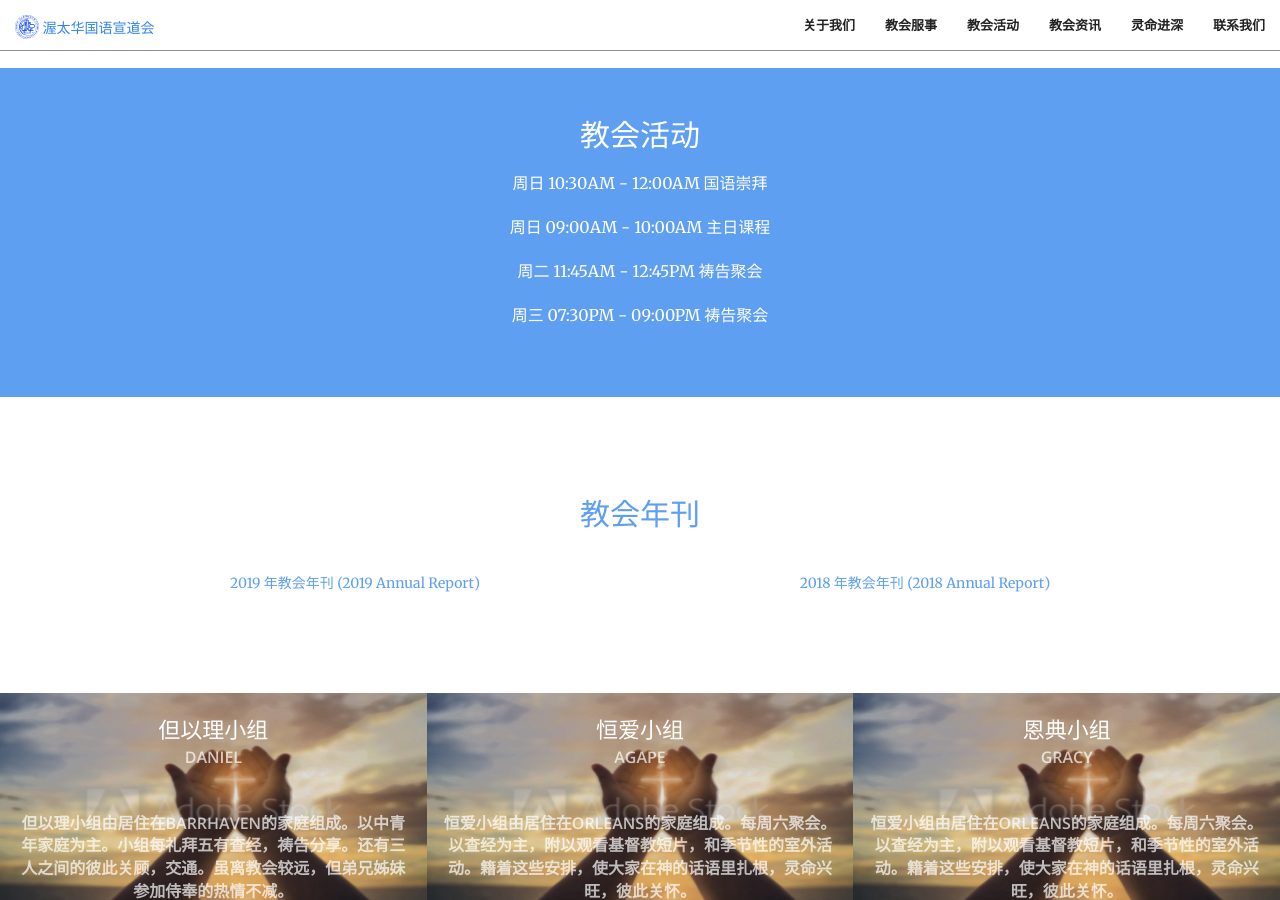
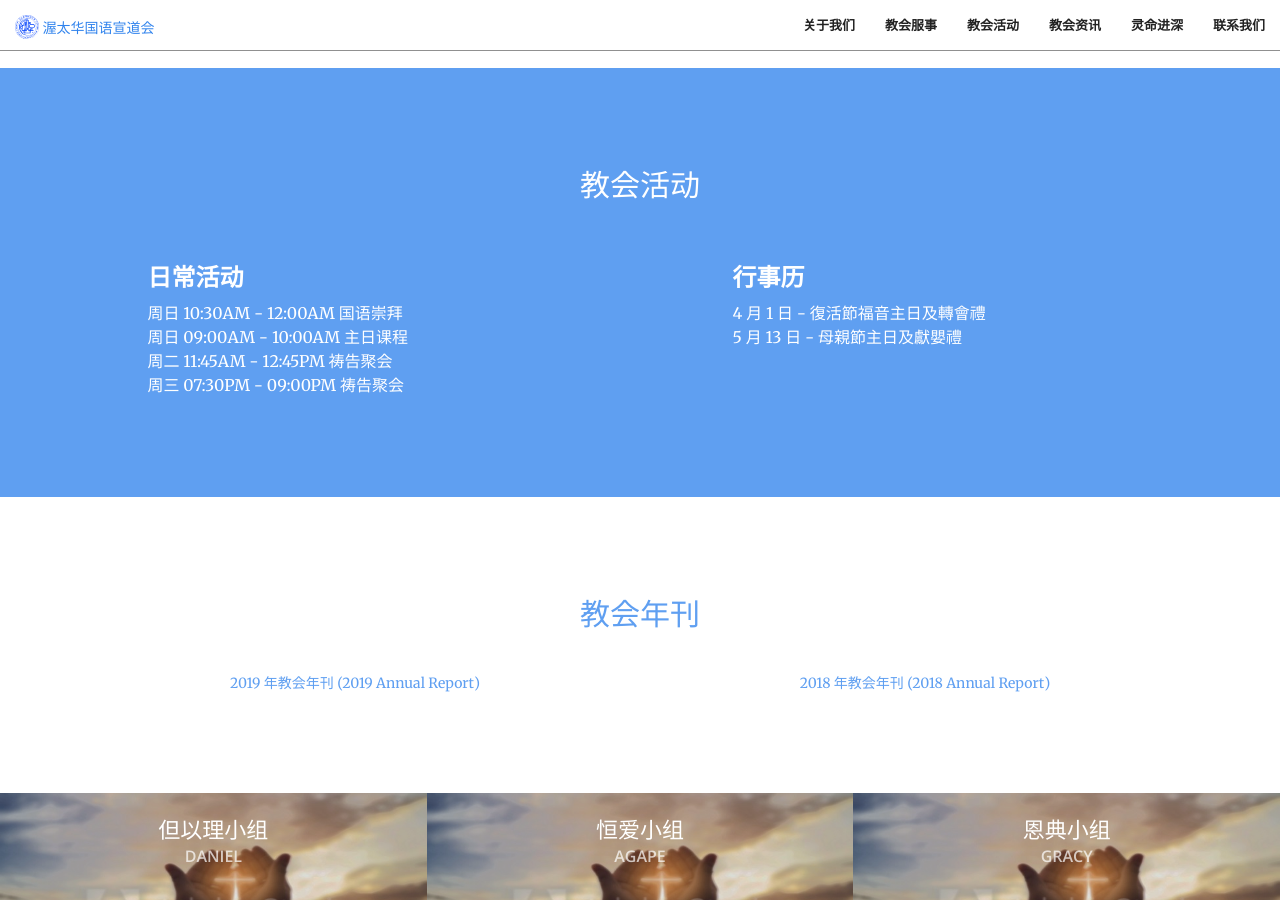
Before and after one commit to JonasYow/ottawaomac, a Jekyll site: the page built from index.html, in a window 1280 px wide and 900 px high, scrolled down 2146 px. Built offline with Jekyll 4.4.1, drawn with Linux system fonts in a browser that asks for light colours.

Commit message:
Add calendar

```diff
--- /dev/null
+++ b/_data/calendar.yaml
@@ -0,0 +1,6 @@
+- title: "復活節福音主日及轉會禮"
+  month: "4"
+  time: "4 月 1 日"
+- title: "母親節主日及獻嬰禮"
+  month: "5"
+  time: "5 月 13 日"
--- a/_includes/events.html
+++ b/_includes/events.html
@@ -1,12 +1,31 @@
-  <aside class="bg-primary">
-      <div class="container text-center">
-          <div class="call-to-action">
-              <h2>教会活动</h2>
+<section id="events" class="bg-primary">
+    <div class="container">
+        <div class="row">
+            <div class="col-lg-12 text-center">
+                <h2 class="section-heading">教会活动</h2>
+                <hr class="primary">
+            </div>
+        </div>
+    </div>
+    <div class="container">
+        <div class="row">
+            <div class="col-lg-6 col-md-6 text-center">
+                <div class="service-box text-left">
+                    <h3><strong>日常活动</strong></h3>
                     <p>周日 10:30AM - 12:00AM 国语崇拜</p>
                     <p>周日 09:00AM - 10:00AM 主日课程</p>
                     <p>周二 11:45AM - 12:45PM 祷告聚会</p>
                     <p>周三 07:30PM - 09:00PM 祷告聚会</p>
-              <!-- <a href="#" class="btn btn-default btn-xl wow tada">Contact with us ...</a> -->
                 </div>
             </div>
-  </aside>
+            <div class="col-lg-6 col-md-6 text-center">
+                <div class="service-box text-left">
+                    <h3><strong>行事历</strong></h3>
+                    {% for event in site.data.calendar %}
+                    <p>{{event.time}} - {{event.title}}</p>
+                    {% endfor %}
+                </div>
+            </div>
+        </div>
+    </div>
+</section>
```
Lines whose indentation alone changed are shown as unchanged.
